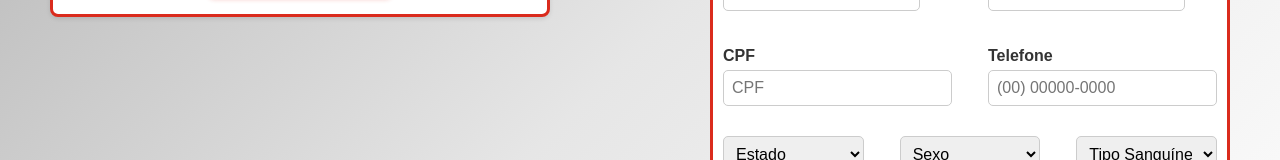
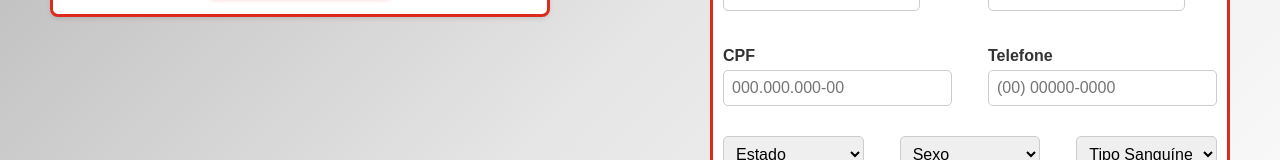
Before and after one commit to Gustavooxx/Tcc_Projeto, a React (Vite) app in the folder Frontend/: page /cadastro in a window 1280 px wide. Shown: the part 363-523 px from the top of the page. Built offline with nearby package versions, Linux system fonts and the light colour scheme.

Commit message:
erros arrumados

```diff
--- a/Frontend/src/pages/cadastro/index.jsx
+++ b/Frontend/src/pages/cadastro/index.jsx
@@ -7,10 +7,30 @@ import { Eye, EyeOff } from "lucide-react";
 
 export default function Cadastro() {
     const [mostrarSenha, setMostrarSenha] = useState(false);
+    const [cpf, setCpf] = useState('');
 
     //hook para navegar entre as páginas
     //
     const navigate = useNavigate();
+
+    // Função para formatar CPF
+    const formatCPF = (value) => {
+        // Remove tudo que não é dígito
+        const cleaned = value.replace(/\D/g, '');
+        // Aplica a máscara
+        const match = cleaned.match(/^(\d{3})(\d{3})(\d{3})(\d{2})$/);
+        if (match) {
+            return `${match[1]}.${match[2]}.${match[3]}-${match[4]}`;
+        }
+        // Retorna parcialmente formatado se não completo
+        return cleaned.replace(/(\d{3})(\d{3})(\d{3})(\d{2})/, '$1.$2.$3-$4');
+    };
+
+    // Handler para mudança no CPF
+    const handleCpfChange = (e) => {
+        const formatted = formatCPF(e.target.value);
+        setCpf(formatted);
+    };
 
     //Função para enviar os dados do formulário para o backend
     const handleSubmit = async (e) => {
@@ -185,11 +205,13 @@ export default function Cadastro() {
                         <div className="form-group">
                             <label htmlFor="cpf">CPF</label>
                             <input
-                                type="cpf"
+                                type="text"
                                 name="cpf"
-                                placeholder="CPF"
+                                placeholder="000.000.000-00"
                                 required
-                                maxLength={11}
+                                maxLength={14}
+                                value={cpf}
+                                onChange={handleCpfChange}
 
                             />
                         </div>
--- a/Frontend/src/pages/marcarAgendamento/index.jsx
+++ b/Frontend/src/pages/marcarAgendamento/index.jsx
@@ -30,9 +30,22 @@ export default function MarcaAgendamento() {
   const [horarioError, setHorarioError] = useState("");
   const [carregando, setCarregando] = useState(false);
 
+  const formatCPF = (value) => {
+    const cleaned = value.replace(/\D/g, '');
+    const match = cleaned.match(/^(\d{0,3})(\d{0,3})(\d{0,3})(\d{0,2})$/);
+    if (match) {
+      return `${match[1]}${match[1] ? '.' : ''}${match[2]}${match[2] ? '.' : ''}${match[3]}${match[3] ? '-' : ''}${match[4]}`;
+    }
+    return cleaned;
+  };
+
   const handleChange = (e) => {
     const { name, value, type, checked } = e.target;
-    const newValue = type === 'checkbox' ? (checked ? 1 : 0) : value;
+    let newValue = type === 'checkbox' ? (checked ? 1 : 0) : value;
+
+    if (name === 'cpf') {
+      newValue = formatCPF(value);
+    }
 
     setDadosFormulario((prev) => ({
       ...prev,
@@ -171,7 +184,7 @@ useEffect(() => {
 
                 <div className='form-group'>
                   <label htmlFor="cpf">CPF</label>
-                  <input type="text" name="cpf" id="cpf" placeholder="000.000.000-00" maxLength={14} value={dadosFormulario.cpf} onChange={handleChange} />
+                  <input type="text" name="cpf" id="cpf" placeholder="000.000.000-00" maxLength={14} value={dadosFormulario.cpf} onChange={handleChange} required />
                 </div>
               </div>
 
--- a/Frontend/src/pages/voluntariado/index.jsx
+++ b/Frontend/src/pages/voluntariado/index.jsx
@@ -8,6 +8,15 @@ export default function VoluntarioForm (){
   const navigate = useNavigate();
   const [hemocentros, setHemocentros] = useState([]);
   const [carregando, setCarregando] = useState(false);
+
+  const formatCPF = (value) => {
+    const cleaned = value.replace(/\D/g, '');
+    const match = cleaned.match(/^(\d{0,3})(\d{0,3})(\d{0,3})(\d{0,2})$/);
+    if (match) {
+      return `${match[1]}${match[1] ? '.' : ''}${match[2]}${match[2] ? '.' : ''}${match[3]}${match[3] ? '-' : ''}${match[4]}`;
+    }
+    return cleaned;
+  };
 
   useEffect(() => {
     const fetchHemocentros = async () => {
@@ -84,9 +93,10 @@ export default function VoluntarioForm (){
 
           <div className="grupo-formulario">
             <label>CPF</label>
-            <input type="text" placeholder="Digite seu CPF"
+            <input type="text" placeholder="000.000.000-00"
             name="cpf"
             required
+            onChange={(e) => e.target.value = formatCPF(e.target.value)}
             />
           </div>
 
```
Also changed, not shown: 2 other files (tests, documents, lock files or other folders).
